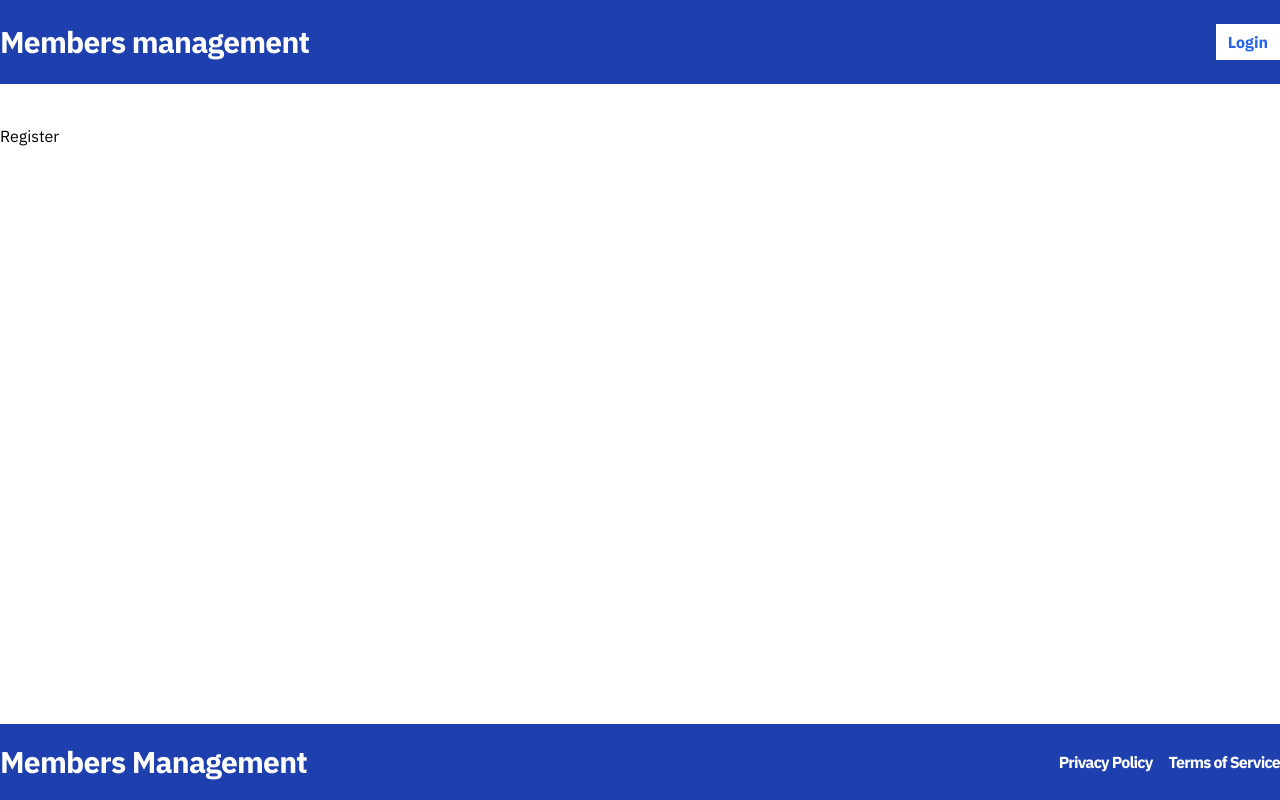
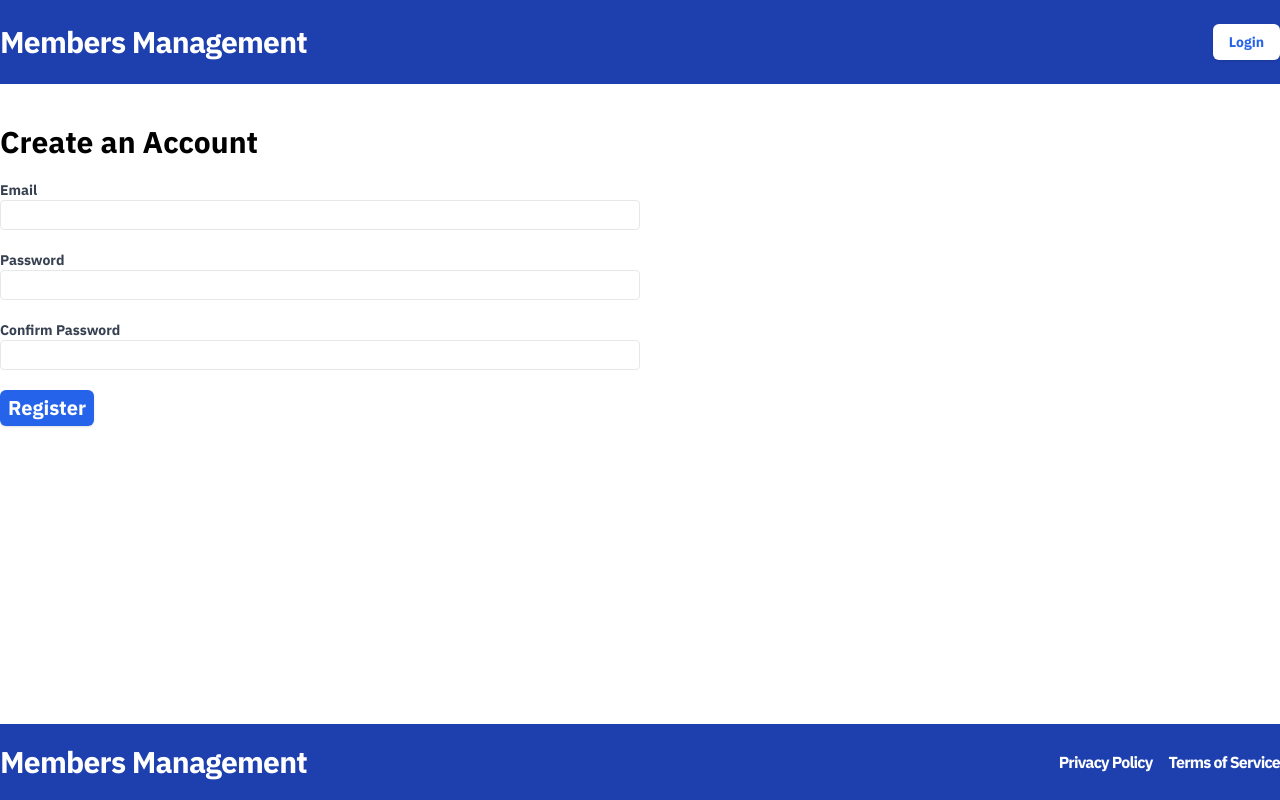
Before and after one commit to Nyakamba/member-management, a React (Vite) app in the folder frontend/: page /register in a window 1280 px wide. Built offline with nearby package versions, Linux system fonts and the light colour scheme; no server answers.

Commit message:
Build UI pages

```diff
--- a/frontend/package.json
+++ b/frontend/package.json
@@ -20,6 +20,7 @@
     "npm": "^10.9.1",
     "react": "^18.3.1",
     "react-dom": "^18.3.1",
+    "react-hook-form": "^7.53.2",
     "react-router-dom": "^7.0.2",
     "tailwind-merge": "^2.5.5",
     "tailwindcss-animate": "^1.0.7"
--- a/frontend/src/components/Header.tsx
+++ b/frontend/src/components/Header.tsx
@@ -1,44 +1,50 @@
 import { useAppContext } from "@/context/AppContext";
-import { Link } from "react-router-dom";
-
-//import SignOutButton from "./SignOutButton";
+import { NavLink } from "react-router-dom";
+import SignOutButton from "./SignOutButton";
+import { Button } from "./ui/button";
 
 const Header = () => {
   const { isLoggedIn } = useAppContext();
+
   return (
     <div className="bg-blue-800 py-6">
       <div className="container mx-auto flex justify-between">
         <span className="text-3xl text-white font-bold tracking-tight">
-          <Link to={"/"}>Members management</Link>
+          <NavLink to={"/"}>Members Management</NavLink>
         </span>
-        <span
-          className="flex space-x-2
-        "
-        >
+        <span className="flex space-x-10">
           {isLoggedIn ? (
             <>
-              <Link
-                className="flex items-center text-white px-3 font-bold hover:bg-blue-600"
+              <NavLink
+                className={({ isActive }) =>
+                  `flex items-center text-white px-3 font-bold rounded-md ${
+                    isActive
+                      ? "bg-blue-600 hover:bg-blue-800"
+                      : "hover:bg-blue-600"
+                  }`
+                }
                 to={"/dashboard"}
               >
                 Dashboard
-              </Link>
-              <Link
-                className="flex items-center text-white px-3 font-bold hover:bg-blue-600"
+              </NavLink>
+              <NavLink
+                className={({ isActive }) =>
+                  `flex items-center text-white px-3 font-bold rounded-md ${
+                    isActive
+                      ? "bg-blue-600 hover:bg-blue-800"
+                      : "hover:bg-blue-600"
+                  }`
+                }
                 to={"/members"}
               >
                 Members
-              </Link>
-              <p>Log out</p>
-              {/* <SignOutButton /> */}
+              </NavLink>
+              <SignOutButton />
             </>
           ) : (
-            <Link
-              to={"/sign-in"}
-              className="flex items-center bg-white text-blue-600 px-3 font-bold hover:bg-gray-100"
-            >
-              Login
-            </Link>
+            <Button className="flex items-center bg-white text-blue-600 px-4 font-bold hover:bg-gray-200">
+              <NavLink to={"/sign-in"}>Login</NavLink>
+            </Button>
           )}
         </span>
       </div>
--- /dev/null
+++ b/frontend/src/components/SignOutButton.tsx
@@ -0,0 +1,34 @@
+import { useAppContext } from "@/context/AppContext";
+import { useMutation, useQueryClient } from "@tanstack/react-query";
+import * as apiClient from "../api/apiClient";
+import { Button } from "./ui/button";
+
+const SignOutButton = () => {
+  const queryClient = useQueryClient();
+  const { showToast } = useAppContext();
+
+  const mutation = useMutation({
+    mutationFn: apiClient.signOut,
+    onSuccess: async () => {
+      await queryClient.invalidateQueries({ queryKey: ["validateToken"] });
+      showToast({ message: "Sign out success", type: "SUCCESS" });
+    },
+    onError: (error: Error) => {
+      showToast({ message: error.message, type: "ERROR" });
+    },
+  });
+
+  const handleClick = () => {
+    mutation.mutate();
+  };
+  return (
+    <Button
+      onClick={handleClick}
+      className="text-blue-600 px-3 font-bold bg-white hover:bg-gray-200"
+    >
+      Sign Out
+    </Button>
+  );
+};
+
+export default SignOutButton;
--- a/frontend/src/layout/Layout.tsx
+++ b/frontend/src/layout/Layout.tsx
@@ -6,7 +6,7 @@ const Layout = ({ children }: { children: React.ReactNode }) => {
   return (
     <div className="flex flex-col min-h-screen">
       <Header />
-      <div className="container mx-auto py-10 flex-1">{children}</div>
+      <div className="container  mx-auto py-10 flex-1">{children}</div>
       <Footer />
     </div>
   );
--- a/frontend/src/pages/Login.tsx
+++ b/frontend/src/pages/Login.tsx
@@ -1,7 +1,100 @@
-import React from "react";
+import { useForm } from "react-hook-form";
+import { useAppContext } from "@/context/AppContext";
+import { useMutation, useQueryClient } from "@tanstack/react-query";
+import * as apiClient from "../api/apiClient";
+import { Link, useNavigate, useLocation } from "react-router-dom";
+import axios from "axios";
+import { Button } from "@/components/ui/button";
+
+export type LoginFormData = {
+  email: string;
+  password: string;
+};
 
 const Login = () => {
-  return <div>Login</div>;
+  const queryClient = useQueryClient();
+  const navigate = useNavigate();
+  const location = useLocation();
+  const { showToast } = useAppContext();
+
+  const {
+    register,
+    handleSubmit,
+    formState: { errors },
+  } = useForm<LoginFormData>();
+
+  const { mutate } = useMutation({
+    mutationFn: apiClient.login,
+    onSuccess: async () => {
+      showToast({ message: "Sign in Success", type: "SUCCESS" });
+      await queryClient.invalidateQueries({ queryKey: ["validateToken"] });
+      navigate(location.state?.from?.pathname || "/dashboard");
+    },
+
+    onError: (error) => {
+      if (axios.isAxiosError(error) && error.response?.data?.message) {
+        showToast({ message: error.response.data.message, type: "ERROR" });
+      } else {
+        showToast({
+          message: "An unexpected error occurred.",
+          type: "ERROR",
+        });
+      }
+    },
+  });
+
+  const onSubmit = handleSubmit((data) => {
+    mutate(data);
+  });
+
+  return (
+    <form className="flex flex-col gap-5 w-[50%]" onSubmit={onSubmit}>
+      <h2 className="text-3xl font-bold">Login</h2>
+      <label className="text-gray-700 text-sm font-bold flex-1">
+        Email
+        <input
+          type="email"
+          className="border rounded w-full py-1 px-2 font-normal"
+          {...register("email", { required: "This field is required" })}
+        />
+        {errors.email && (
+          <span className="text-red-500">{errors.email.message}</span>
+        )}
+      </label>
+
+      <label className="text-gray-700 text-sm font-bold flex-1">
+        Password
+        <input
+          type="password"
+          className="border rounded w-full py-1 px-2 font-normal"
+          {...register("password", {
+            required: "This field is required",
+            minLength: {
+              value: 5,
+              message: "Password must be atleast 6 characters",
+            },
+          })}
+        />
+        {errors.password && (
+          <span className="text-red-500">{errors.password.message}</span>
+        )}
+      </label>
+      <span className="flex items-center justify-between ">
+        <span className="text-sm">
+          Not Registered?
+          <Link className="underline" to="/register">
+            Create an account here
+          </Link>
+        </span>
+        <Button
+          type="submit"
+          className="bg-blue-600 text-white p-2 font-bold hover:bg-blue-500 text-xl"
+        >
+          Login
+        </Button>
+      </span>
+    </form>
+  );
 };
 
 export default Login;
--- a/frontend/src/pages/Register.tsx
+++ b/frontend/src/pages/Register.tsx
@@ -1,7 +1,112 @@
-import React from "react";
+import { useAppContext } from "@/context/AppContext";
+import { useForm } from "react-hook-form";
+import { useMutation, useQueryClient } from "@tanstack/react-query";
+import { useNavigate } from "react-router-dom";
+import * as apiClient from "../api/apiClient";
+import axios from "axios";
+import { Button } from "@/components/ui/button";
 
+export type RegisterFormData = {
+  email: string;
+  password: string;
+  confirmPassword: string;
+};
 const Register = () => {
-  return <div>Register</div>;
+  const queryClient = useQueryClient();
+  const navigate = useNavigate();
+  const { showToast } = useAppContext();
+
+  const {
+    register,
+    watch,
+    handleSubmit,
+    formState: { errors },
+  } = useForm<RegisterFormData>();
+
+  const mutation = useMutation({
+    mutationFn: apiClient.register,
+    onSuccess: async () => {
+      showToast({ message: "Registration Success!", type: "SUCCESS" });
+      await queryClient.invalidateQueries({ queryKey: ["validateToken"] });
+      navigate("/dashboard");
+    },
+    onError: (error) => {
+      if (axios.isAxiosError(error) && error.response?.data?.message) {
+        showToast({ message: error.response.data.message, type: "ERROR" });
+      } else {
+        showToast({
+          message: "An unexpected error occurred.",
+          type: "ERROR",
+        });
+      }
+    },
+  });
+
+  const onSubmit = handleSubmit((data) => {
+    mutation.mutate(data);
+  });
+  return (
+    <form className="flex flex-col gap-5 w-1/2" onSubmit={onSubmit}>
+      <h2 className="text-3xl font-bold">Create an Account</h2>
+
+      <label className="text-gray-700 text-sm font-bold flex-1">
+        Email
+        <input
+          type="email"
+          className="border rounded w-full py-1 px-2 font-normal"
+          {...register("email", { required: "This field is required" })}
+        />
+        {errors.email && (
+          <span className="text-red-500">{errors.email.message}</span>
+        )}
+      </label>
+
+      <label className="text-gray-700 text-sm font-bold flex-1">
+        Password
+        <input
+          type="password"
+          className="border rounded w-full py-1 px-2 font-normal"
+          {...register("password", {
+            required: "This field is required",
+            minLength: {
+              value: 5,
+              message: "Password must be atleast 6 characters",
+            },
+          })}
+        />
+        {errors.password && (
+          <span className="text-red-500">{errors.password.message}</span>
+        )}
+      </label>
+      <label className="text-gray-700 text-sm font-bold flex-1">
+        Confirm Password
+        <input
+          type="password"
+          className="border rounded w-full py-1 px-2 font-normal"
+          {...register("confirmPassword", {
+            validate: (val) => {
+              if (!val) {
+                return "This field is required";
+              } else if (watch("password") !== val) {
+                return "Your passwords do not match";
+              }
+            },
+          })}
+        />{" "}
+        {errors.confirmPassword && (
+          <span className="text-red-500">{errors.confirmPassword.message}</span>
+        )}
+      </label>
+      <span>
+        <Button
+          type="submit"
+          className="bg-blue-600 text-white p-2 font-bold hover:bg-blue-500 text-xl"
+        >
+          Register
+        </Button>
+      </span>
+    </form>
+  );
 };
 
 export default Register;
```
Also changed, not shown: frontend/src/api/apiClient.ts (+16 -3 lines).
